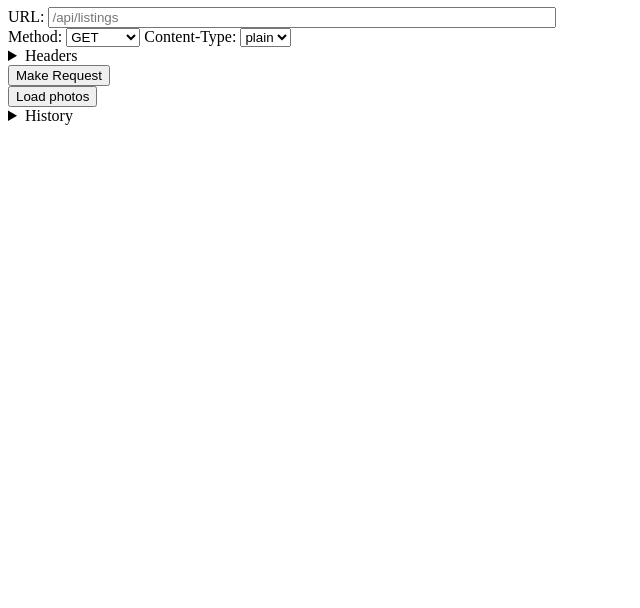
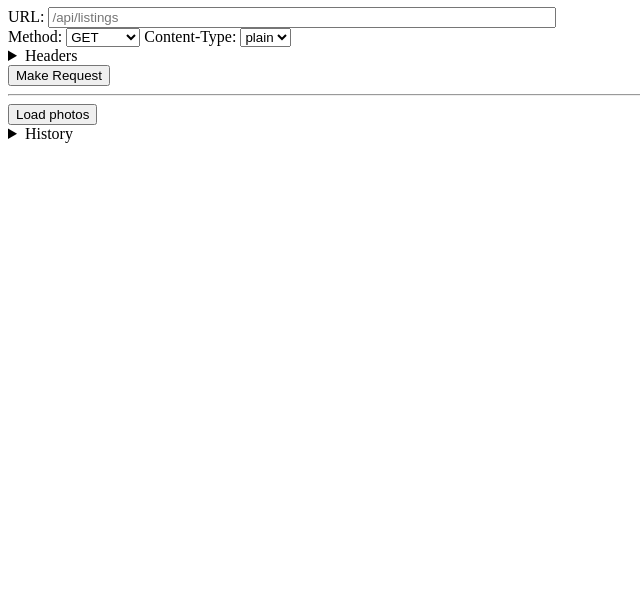
Before and after one commit to Jamie11111/CS320_Project, a website: page pages/testing/index.html in a window 1280 px wide. Shown: the part 192-800 px from the top of the page, without its empty margins (0-640 px from the left). Drawn offline with Linux system fonts and the light colour scheme.

Commit message:
updated testing page

```diff
--- a/pages/testing/index.html
+++ b/pages/testing/index.html
@@ -3,7 +3,7 @@
 <head>
     <meta charset="UTF-8">
     <meta name="viewport" content="width=device-width, initial-scale=1.0">
-    <title>Reset Password</title>
+    <title>Fetch Tester</title>
     <link rel="stylesheet" href="style.css">
     <script src="script.js" defer></script>
 </head>
@@ -58,6 +58,7 @@
 
             <button type="submit">Make Request</button>
         </form>
+        <hr>
         <div id="fetch-status">
 
         </div>
```
